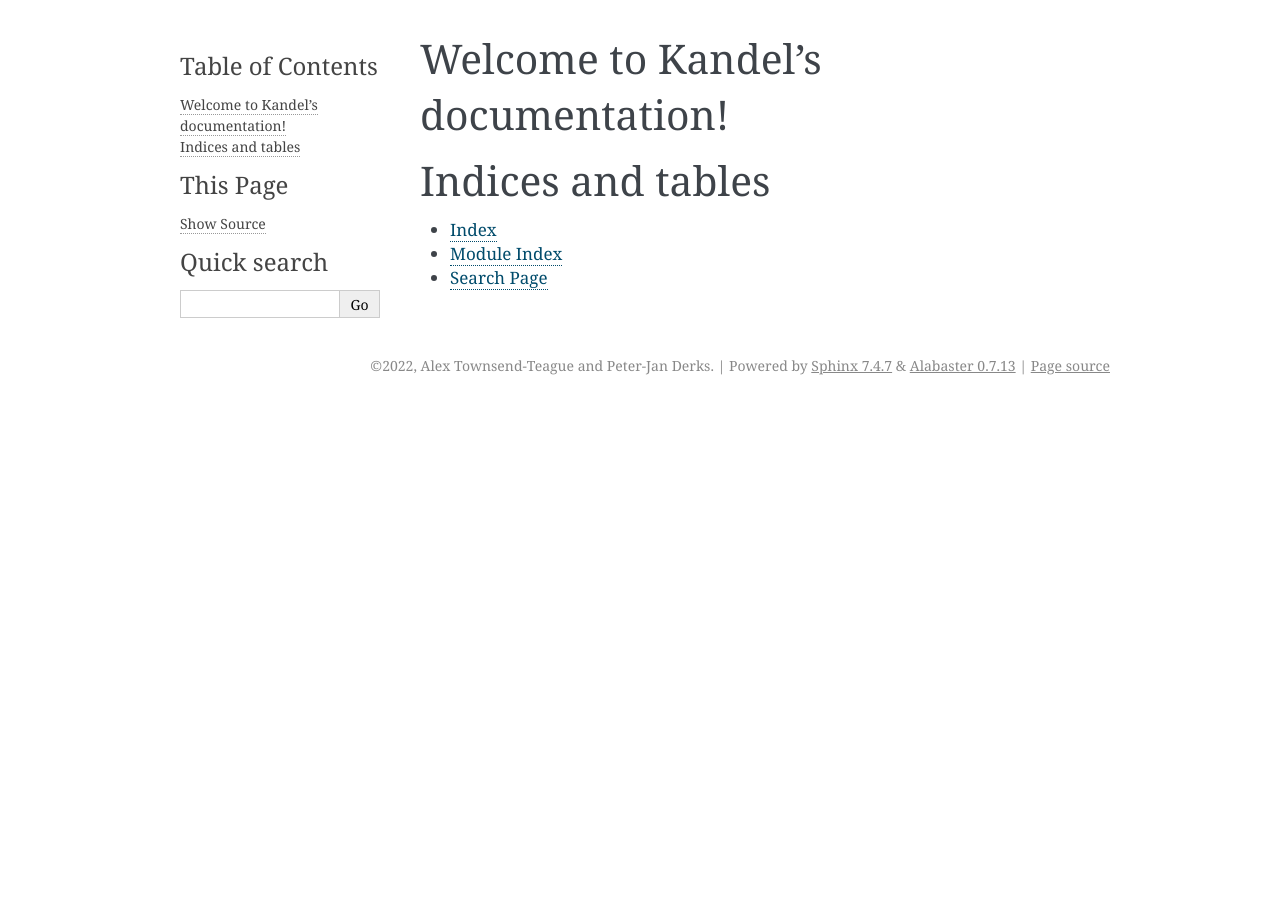
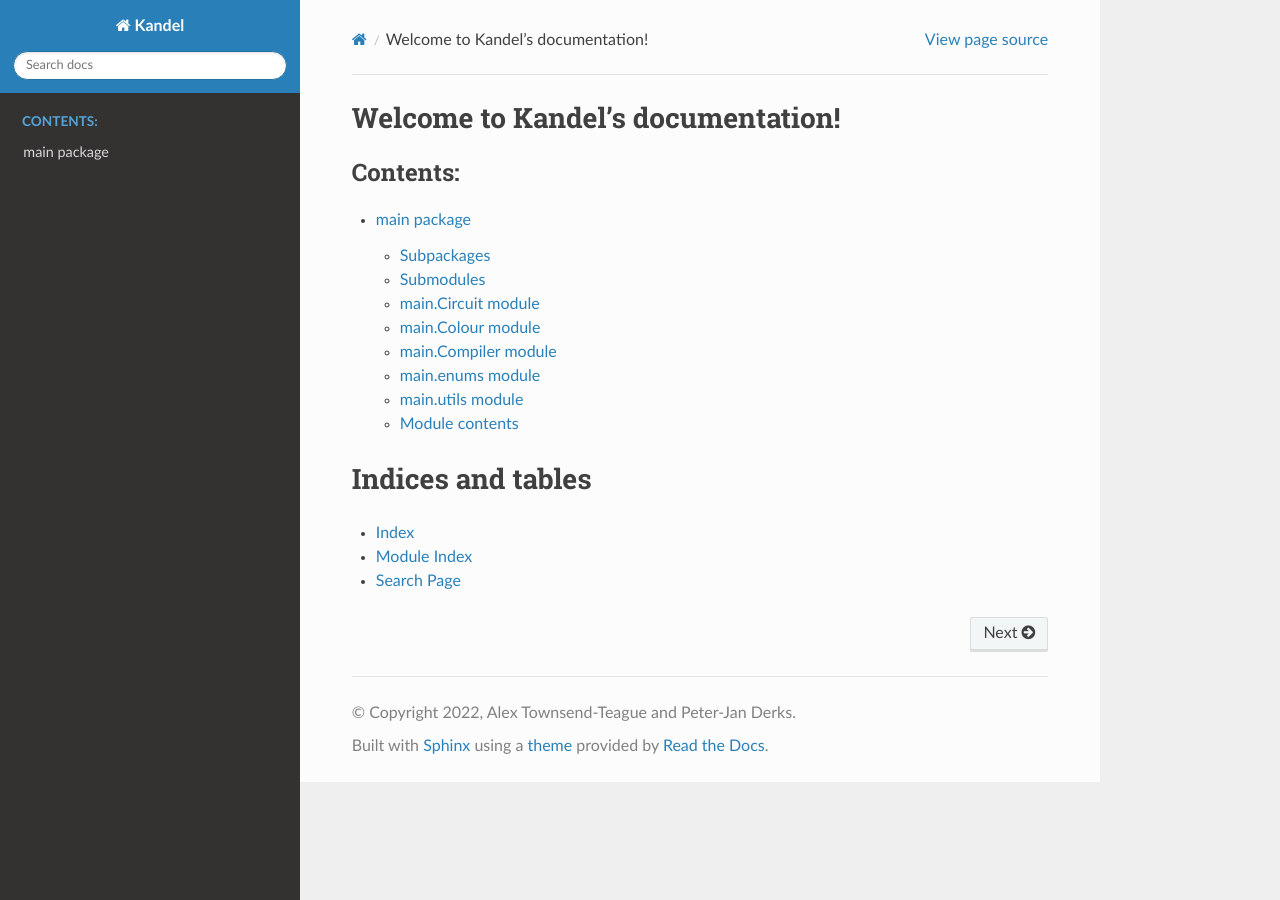
Before and after one commit to OzYossarian/Kandel, a Sphinx documentation site: the page built from docs/index.rst, in a window 1280 px wide. Built offline with Sphinx 7.4.7 and the Read the Docs theme 2.0.0, drawn with Linux system fonts in a browser that asks for light colours.

Commit message:
updated documentation

```diff
--- a/docs/conf.py
+++ b/docs/conf.py
@@ -10,9 +10,9 @@
 # add these directories to sys.path here. If the directory is relative to the
 # documentation root, use os.path.abspath to make it absolute, like shown here.
 #
-# import os
-# import sys
-# sys.path.insert(0, os.path.abspath('.'))
+import os
+import sys
+sys.path.insert(0, os.path.abspath('..'))
 
 
 # -- Project information -----------------------------------------------------
@@ -30,7 +30,10 @@ release = 'v0.0'
 # Add any Sphinx extension module names here, as strings. They can be
 # extensions coming with Sphinx (named 'sphinx.ext.*') or your custom
 # ones.
-extensions = [
+extensions = ['sphinx.ext.autodoc',
+              'sphinx.ext.viewcode',
+              'sphinx.ext.napoleon',
+              'sphinx_rtd_theme',
 ]
 
 # Add any paths that contain templates here, relative to this directory.
@@ -47,7 +50,7 @@ exclude_patterns = ['_build', 'Thumbs.db', '.DS_Store']
 # The theme to use for HTML and HTML Help pages.  See the documentation for
 # a list of builtin themes.
 #
-html_theme = 'alabaster'
+html_theme = 'sphinx_rtd_theme'
 
 # Add any paths that contain custom static files (such as style sheets) here,
 # relative to this directory. They are copied after the builtin static files,
--- a/docs/index.rst
+++ b/docs/index.rst
@@ -10,7 +10,7 @@ Welcome to Kandel's documentation!
    :maxdepth: 2
    :caption: Contents:
 
-
+   main
 
 Indices and tables
 ==================
--- /dev/null
+++ b/docs/main.rst
@@ -0,0 +1,65 @@
+main package
+============
+
+Subpackages
+-----------
+
+.. toctree::
+   :maxdepth: 4
+
+   main.QPUs
+   main.building_blocks
+   main.codes
+   main.demo
+   main.printing
+
+Submodules
+----------
+
+main.Circuit module
+-------------------
+
+.. automodule:: main.Circuit
+   :members:
+   :undoc-members:
+   :show-inheritance:
+
+main.Colour module
+------------------
+
+.. automodule:: main.Colour
+   :members:
+   :undoc-members:
+   :show-inheritance:
+
+main.Compiler module
+--------------------
+
+.. automodule:: main.Compiler
+   :members:
+   :undoc-members:
+   :show-inheritance:
+
+main.enums module
+-----------------
+
+.. automodule:: main.enums
+   :members:
+   :undoc-members:
+   :show-inheritance:
+
+main.utils module
+-----------------
+
+.. automodule:: main.utils
+   :members:
+   :undoc-members:
+   :show-inheritance:
+
+Module contents
+---------------
+
+.. automodule:: main
+   :members:
+   :undoc-members:
+   :show-inheritance:
--- /dev/null
+++ b/docs/modules.rst
@@ -0,0 +1,7 @@
+main
+====
+
+.. toctree::
+   :maxdepth: 4
+
+   main
--- a/docs/requirements.txt
+++ b/docs/requirements.txt
@@ -4,3 +4,4 @@ nbsphinx>=0.8.6
 numpy
 scipy
 networkx
+sphinx_rtd_theme
```
Also changed, not shown: docs/main.QPUs.rst (added, +29 -0 lines), docs/main.building_blocks.rst (added, +45 -0 lines), docs/main.codes.rst (added, +77 -0 lines), docs/main.demo.rst (added, +21 -0 lines), docs/main.printing.rst (added, +37 -0 lines).
